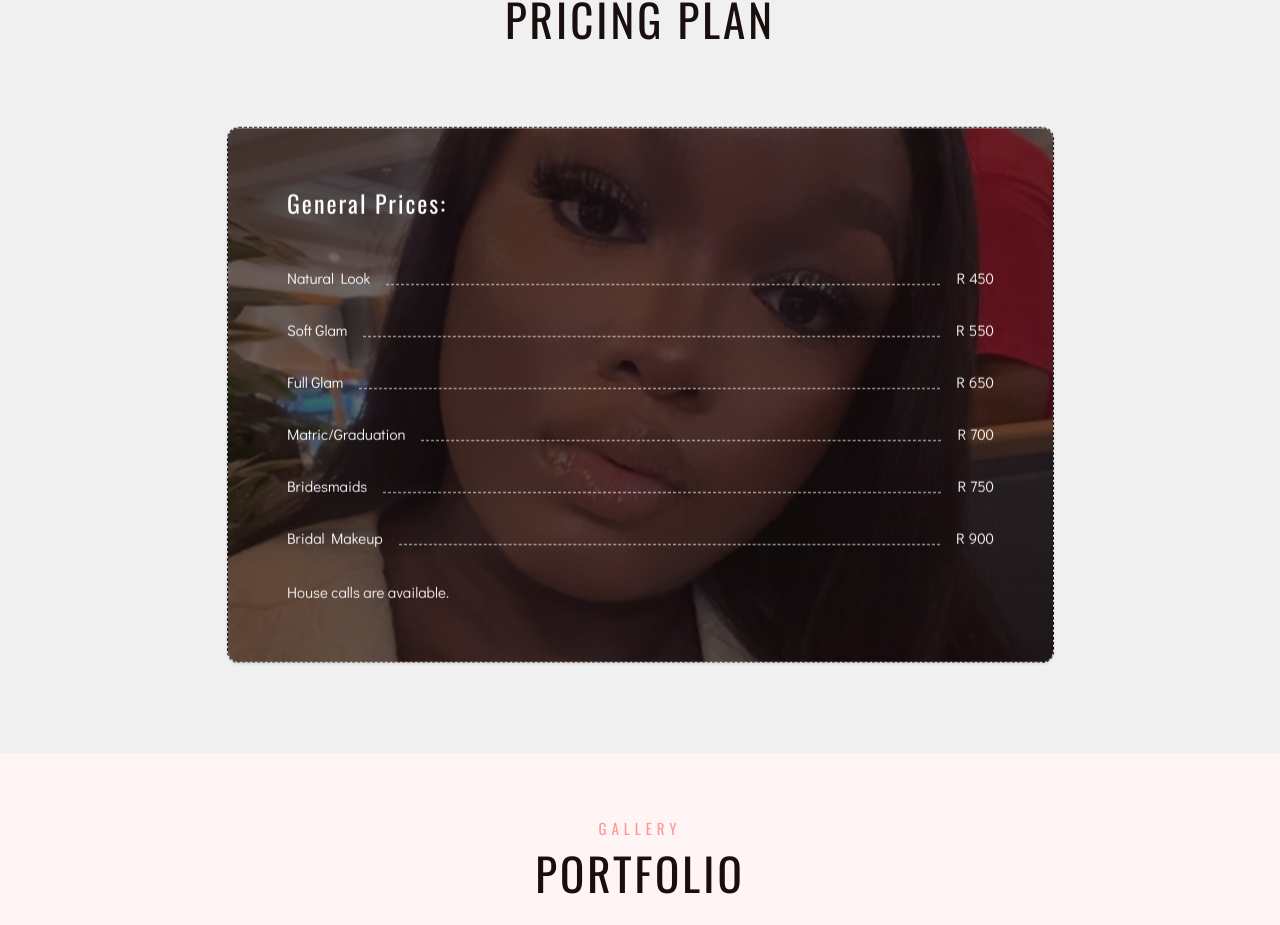
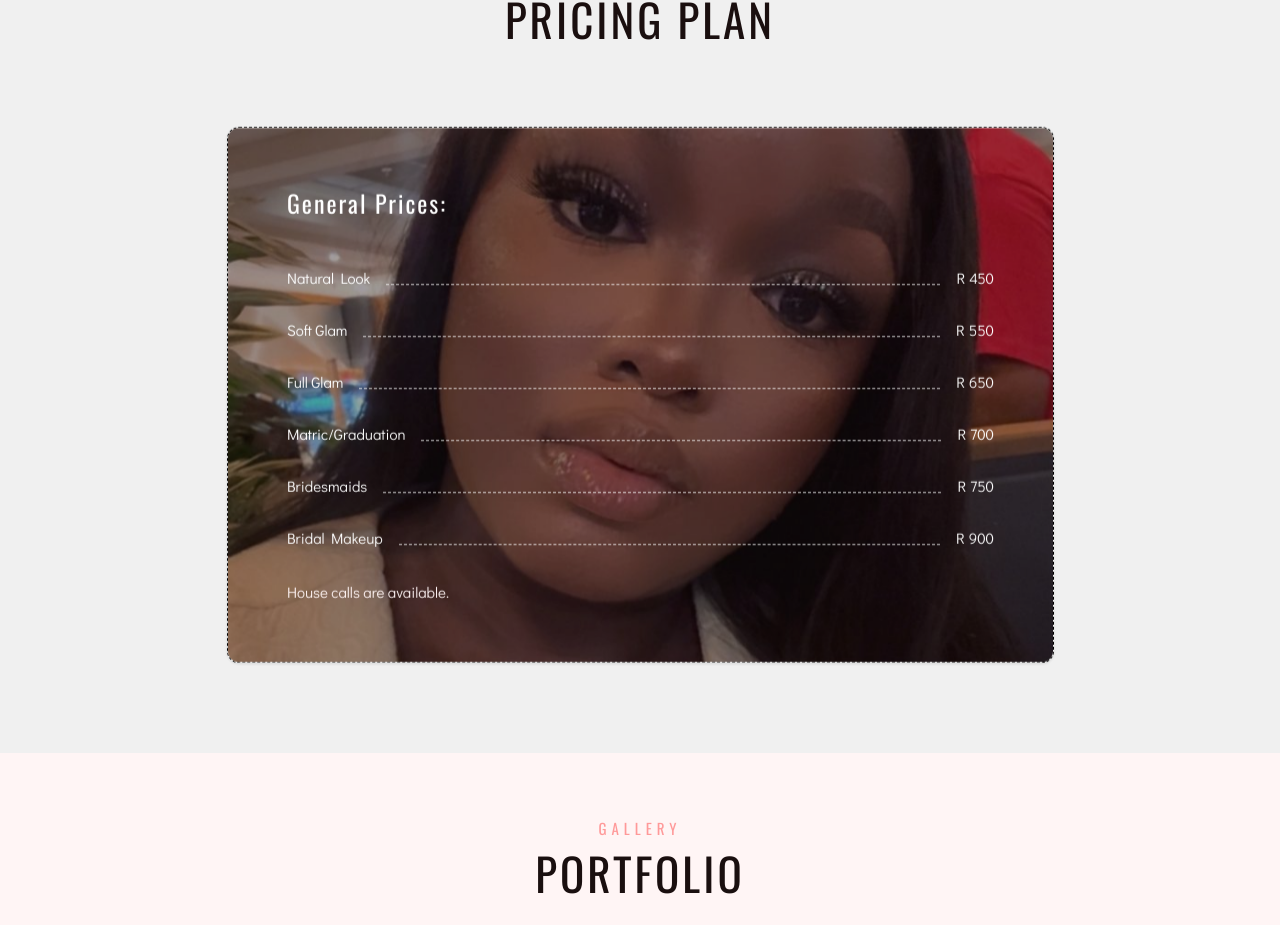
Before and after one commit to MinenhleDlaminiDev/Beatsbyjess, a React (Vite) app: page /#/ in a window 1280 px wide. Shown: the part 2237-3162 px from the top of the page. Built offline with nearby package versions, Linux system fonts and the light colour scheme; no server answers.

Commit message:
Chore: Updated Instagram Link and lightened the Price Plan Overlay

```diff
--- a/src/screens/MuaPortfolio/sections/FooterSection/FooterSection.tsx
+++ b/src/screens/MuaPortfolio/sections/FooterSection/FooterSection.tsx
@@ -69,7 +69,7 @@ export const FooterSection = (): JSX.Element => {
 
             <div className="flex justify-center lg:justify-start gap-4">
               <a
-                href="https://www.instagram.com/jess.ravukuu/"
+                href="https://www.instagram.com/beatby_jessravuku/"
                 target="_blank"
                 rel="noreferrer"
                 aria-label="Instagram"
--- a/src/screens/MuaPortfolio/sections/PricingPlanSection/PricingPlanSection.tsx
+++ b/src/screens/MuaPortfolio/sections/PricingPlanSection/PricingPlanSection.tsx
@@ -33,7 +33,7 @@ export const PricingPlanSection = (): JSX.Element => {
             <InView className="w-full max-w-[827px]">
             <Card className="w-full max-w-[827px] border-dashed border-black overflow-hidden bg-transparent">
               <CardContent className="p-0 relative w-full bg-[url(/src/assets/GeneralPriceBackground.jpg)] bg-cover bg-[center_36%]">
-                <div className="absolute inset-0 bg-[#1a0f0f99]" />
+                <div className="absolute inset-0 bg-[#1a0f0f5c]" />
 
                 <div className="relative z-10 p-6 md:p-8 lg:p-[59px]">
                   <h3 className="[font-family:'Oswald',Helvetica] font-normal text-white text-lg md:text-xl lg:text-2xl tracking-[2.00px] leading-[22px] mb-6 md:mb-10 lg:mb-12 text-center md:text-left">
```
